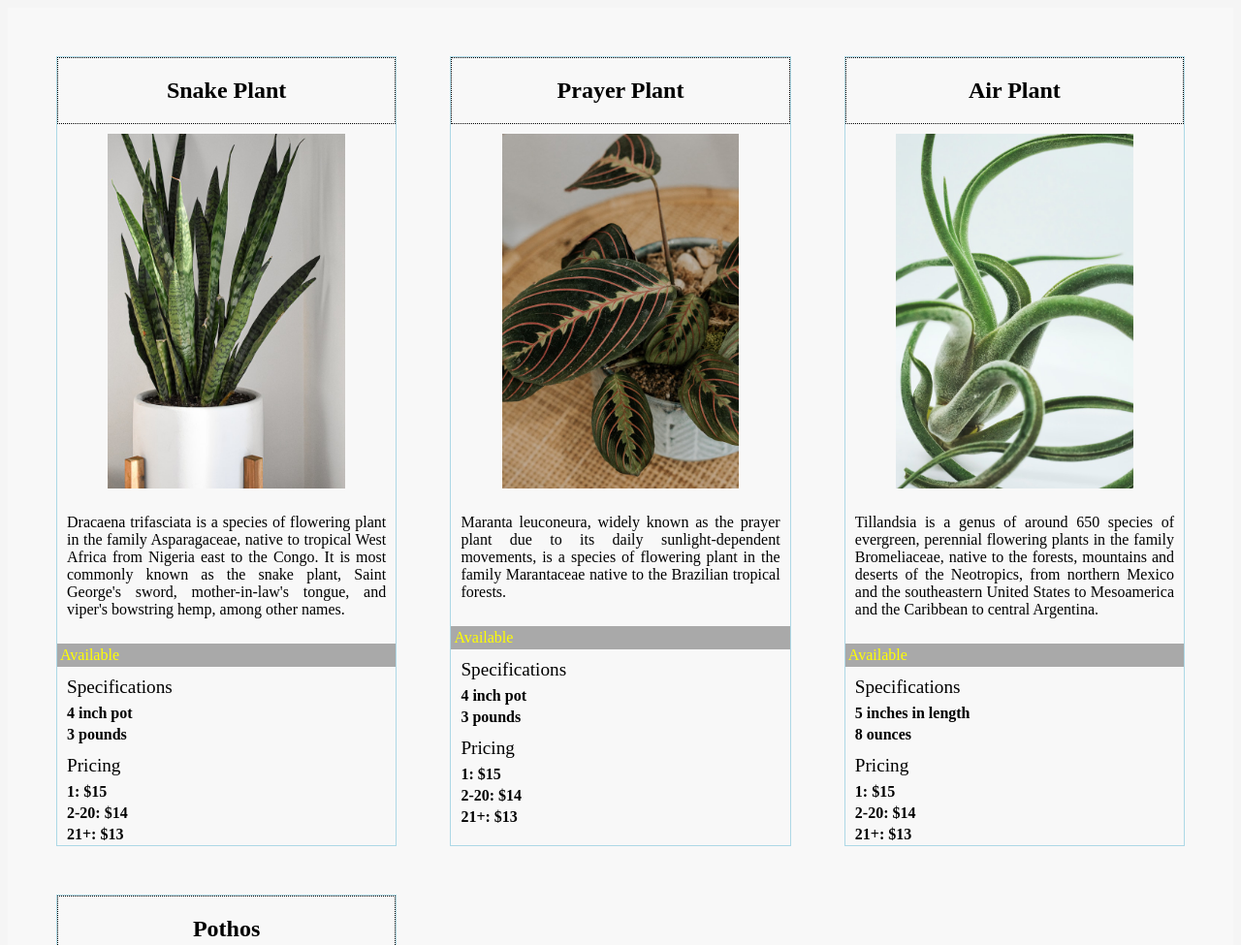
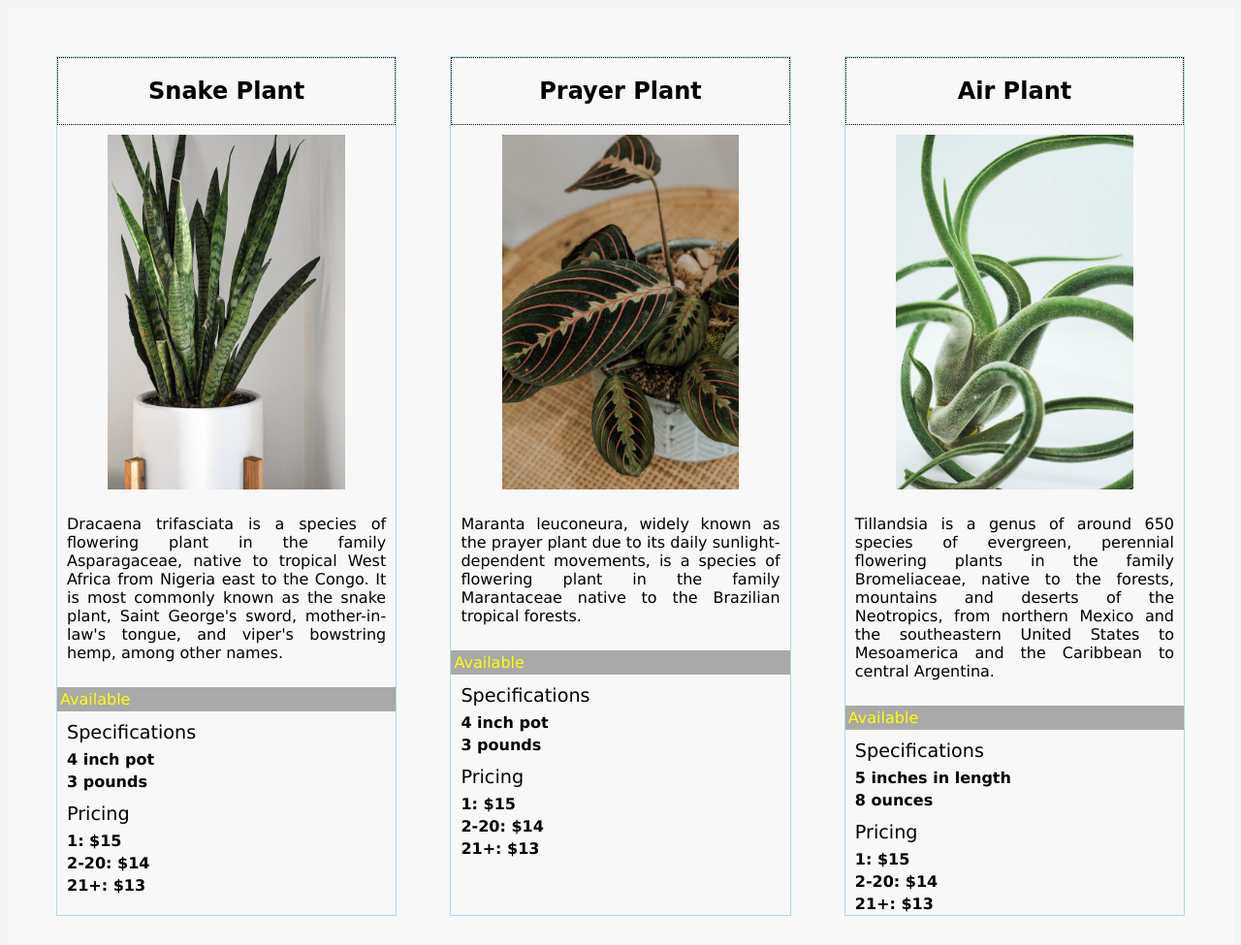
Before and after one commit to ursapictura/ASSIGNMENT-product-cards, a plain HTML site: page index.html in a window 1280 px wide. Shown: the top 975 px of the page at 97% size. Drawn offline with Linux system fonts and the light colour scheme.

Commit message:
Imported Satisy font from Google for header

```diff
--- a/main.css
+++ b/main.css
@@ -1,5 +1,6 @@
 body {
   background-color: whitesmoke;
+  font-family: 'Lucida Sans', 'Lucida Sans Regular', 'Lucida Grande', 'Lucida Sans Unicode', Geneva, Verdana, sans-serif;
 }
 
 .wrapper {
@@ -29,6 +30,7 @@ body {
 .card>header {
   text-align: center;
   border: 1px dotted black;
+  font-family: 'Satisfy', cursive;
 }
 
 .section1 p {
```
Also changed, not shown: images/soldOut.png (added).
